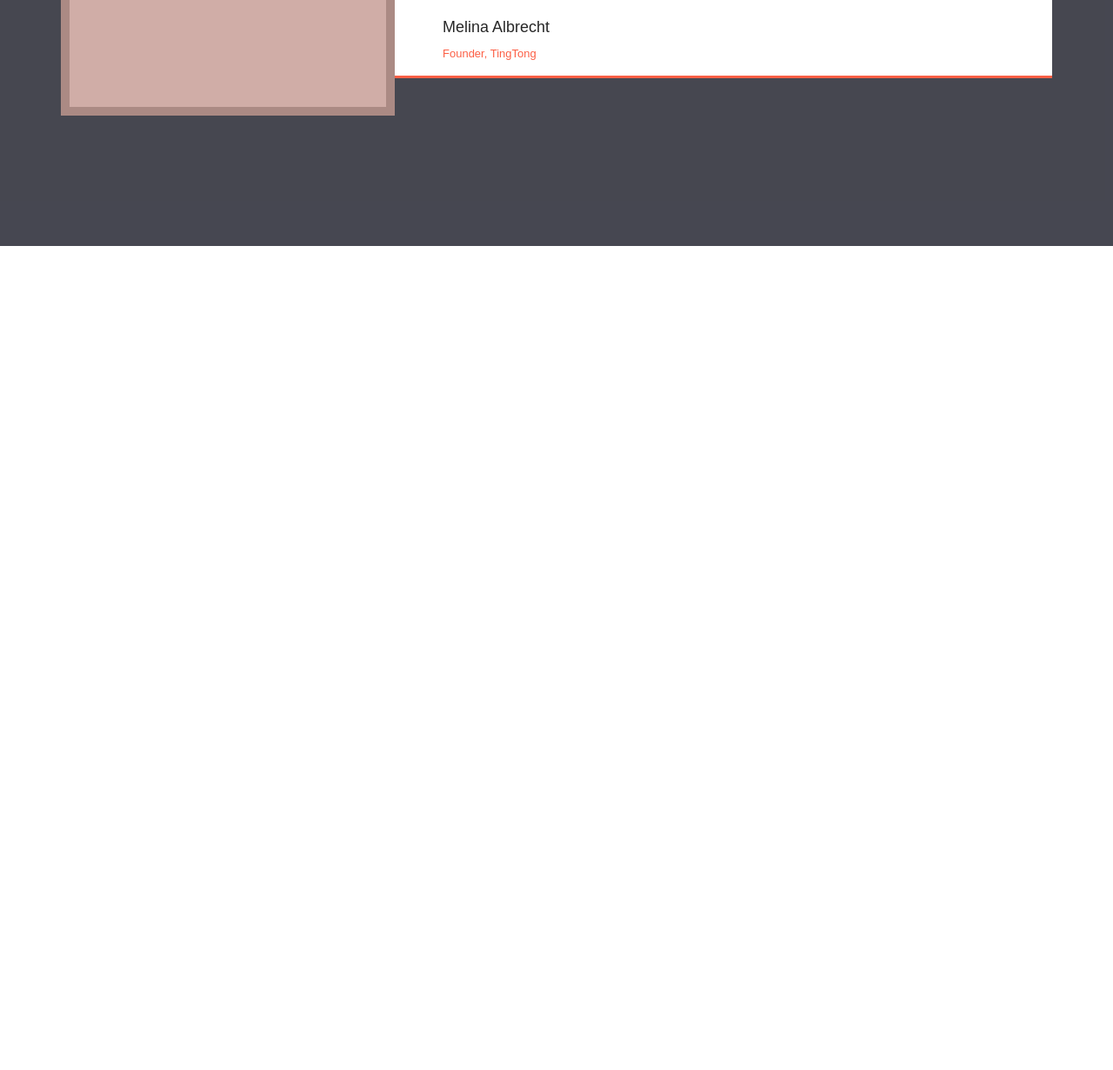
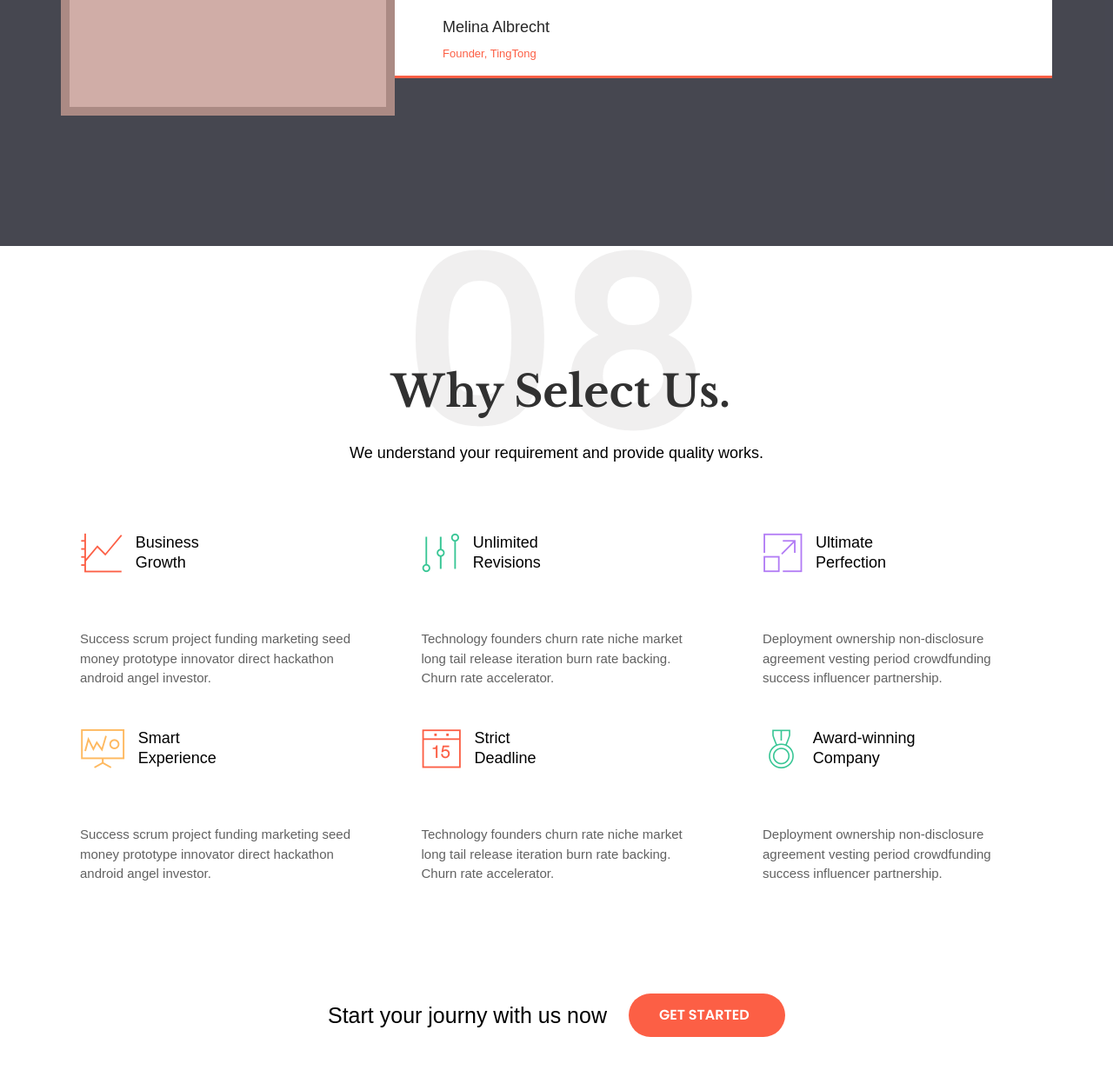
Before and after one commit to Saigidov-LETI/alexis-homepage, a plain HTML site: page index.html in a window 1280 px wide. Shown: the part 9168-10399 px from the top of the page at 87% size. Before the commit the page ends 9451 px from the top, so only its background shows below. Drawn offline with nearby package versions, Linux system fonts and the light colour scheme; files whose address does not match are found by name; a web font is replaced by a local one.

Commit message:
Completed section 8 - why choose us

```diff
--- a/css/style.css
+++ b/css/style.css
@@ -1018,7 +1018,7 @@ header {
 	color: #272727;
 	margin-bottom: 25px;
 	line-height: 40px;
-	 padding-left: 55px;
+	padding-left: 55px;
 }
 
 .testimonials__feedbacks__details__author {
@@ -1026,12 +1026,85 @@ header {
 	font-weight: 500;
 	color: #272727;
 	margin-bottom: 15px;
-	 padding-left: 55px;
+	padding-left: 55px;
 }
 
 .testimonials__feedbacks__details__company {
 	font-size: 13px;
 	color: #fc5f45;
 	margin-bottom: 38px;
-	 padding-left: 55px;
+	padding-left: 55px;
 }
+
+/* why-choose-us */
+
+.why-choose-us {
+	padding-bottom: 150px;
+}
+
+.why-choose-us .services-header__text {
+	color: black;
+}
+
+.features {
+	display: flex;
+	flex-wrap: wrap;
+	justify-content: space-between;
+	margin: 0 22px;
+	margin-bottom: 80px;
+}
+
+.features__item {
+	display: flex;
+	flex-direction: column;
+	width: 311px;
+	height: 150px;
+	margin-bottom: 75px;
+}
+
+.features__item [class *="icon"] {
+	margin-right: 14px;
+}
+
+.features__item:last-child [class *="icon"] {
+	margin-right: 21px;
+}
+
+.features__item__icon {
+	display: flex;
+	flex-direction: row;
+	margin-bottom: 36px;
+}
+
+.features__item__icon .icon-single-features-icon-6 {
+	margin-left: 6px;
+}
+
+.features__item__title {
+	font-size: 18px;
+	font-weight: 500;
+	color: black;
+	line-height: 1.3;
+}
+
+.features__item__description {
+	font-size: 15px;
+	line-height: 1.5;
+}
+
+.call-to-action {
+	display: flex;
+	justify-content: center;
+	align-items: center;
+}
+
+.call-to-action__text {
+	font-size: 25px;
+	color: black;
+	margin-right: 25px;
+}
+
+.call-to-action__btn {
+	padding: 17px 35px;
+
+}
--- a/index.html
+++ b/index.html
@@ -542,6 +542,93 @@
 			</div>
 		</div>
 	</section>
+	<section class="why-choose-us">
+		<div class="wrapper">
+			<div class="services-header">
+				<div class="services-header__number">
+					<h2 class="block-number">08</h2>
+				</div>
+				<div class="services-header__title">
+					<h2 class="block-header">Why Select Us.</h2>
+				</div>
+				<p class="services-header__text">We understand your requirement and provide quality works.</p>
+			</div>
+			<div class="features">
+				<div class="features__item">
+					<div class="features__item__icon">
+						<span class="icon-stat-icon-1"></span>
+						<p class="features__item__title">
+							Business <br> Growth
+						</p>
+					</div>
+					<p class="features__item__description">
+						Success scrum project funding marketing seed money prototype innovator direct hackathon android angel investor.
+					</p>
+				</div>
+				<div class="features__item">
+					<div class="features__item__icon">
+						<span class="icon-single-features-icon-2"></span>
+						<p class="features__item__title">
+							Unlimited <br> Revisions
+						</p>
+					</div>
+					<p class="features__item__description">
+						Technology founders churn rate niche market long tail release iteration burn rate backing. Churn rate accelerator.
+					</p>
+				</div>
+				<div class="features__item">
+					<div class="features__item__icon">
+						<span class="icon-single-features-icon-3"></span>
+						<p class="features__item__title">
+							Ultimate <br> Perfection
+						</p>
+					</div>
+					<p class="features__item__description">
+						Deployment ownership non-disclosure agreement vesting period crowdfunding success influencer partnership.
+					</p>
+				</div>
+				<div class="features__item">
+					<div class="features__item__icon">
+						<span class="icon-single-features-icon-4"></span>
+						<p class="features__item__title">
+							Smart <br> Experience
+						</p>
+					</div>
+					<p class="features__item__description">
+						Success scrum project funding marketing seed money prototype innovator direct hackathon android angel investor.
+					</p>
+				</div>
+				<div class="features__item">
+					<div class="features__item__icon">
+						<span class="icon-single-features-icon-5"></span>
+						<p class="features__item__title">
+							Strict <br> Deadline
+						</p>
+					</div>
+					<p class="features__item__description">
+						Technology founders churn rate niche market long tail release iteration burn rate backing. Churn rate accelerator.
+					</p>
+				</div>
+				<div class="features__item">
+					<div class="features__item__icon">
+						<span class="icon-single-features-icon-6"></span>
+						<p class="features__item__title">
+							Award-winning <br> Company
+						</p>
+					</div>
+					<p class="features__item__description">
+						Deployment ownership non-disclosure agreement vesting period crowdfunding success influencer partnership.
+					</p>
+				</div>
+			</div>
+			<div class="call-to-action">
+				<p class="call-to-action__text">
+					Start your journy with us now
+				</p>
+				<a href="#" class="call-to-action__btn btn">Get started</a>
+			</div>
+		</div>
+	</section>
 
 <script type="text/javascript" src="js/jquery-1.11.0.min.js"></script>
 <script type="text/javascript" src="js/slick.min.js"></script>
```
